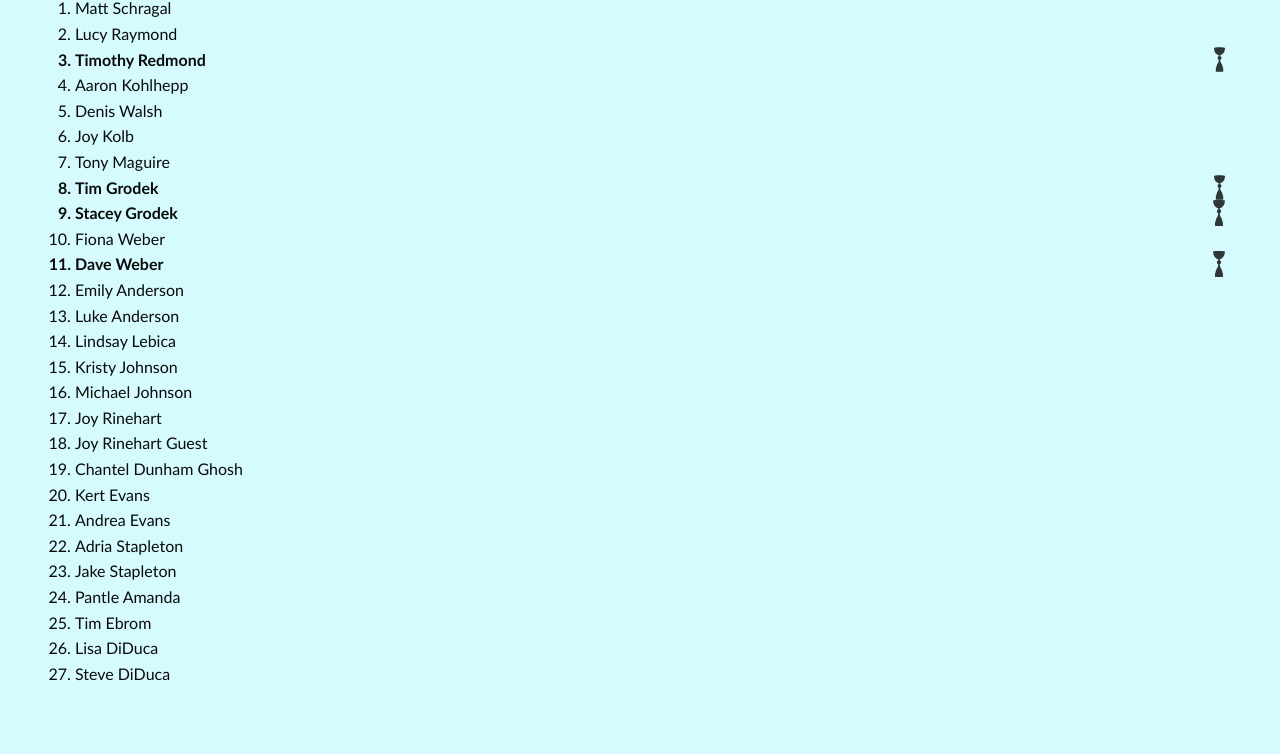
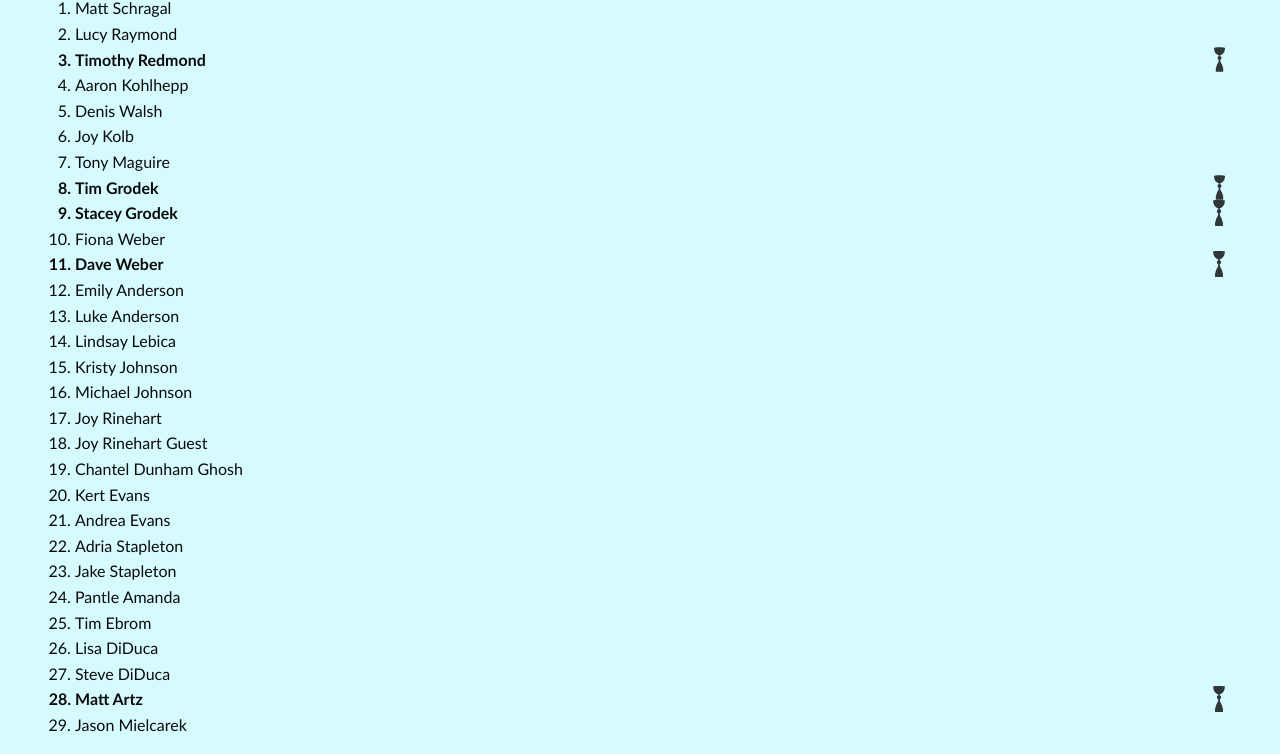
Before and after one commit to schrags08/npc, a plain HTML site: page whospounding.html in a window 1280 px wide. Shown: the part 192-946 px from the top of the page. Before the commit the page ends 894 px from the top, so only its background shows below. Drawn offline with Linux system fonts and the light colour scheme.

Commit message:
Update whospounding.html

```diff
--- a/whospounding.html
+++ b/whospounding.html
@@ -78,6 +78,8 @@
                     <li>Tim Ebrom</li>
                     <li>Lisa DiDuca</li>
                     <li>Steve DiDuca</li>
+                    <li class="npc__valor">Matt Artz</li>
+                    <li>Jason Mielcarek</li>
                 </ol>
             </div>
         </div>
```
